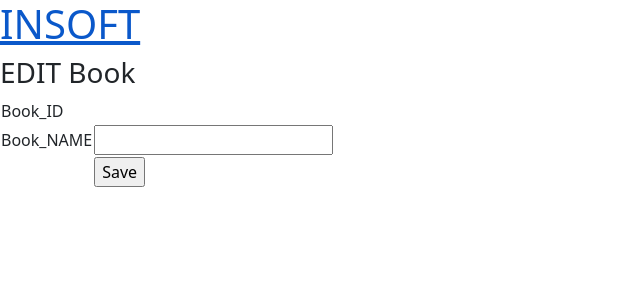
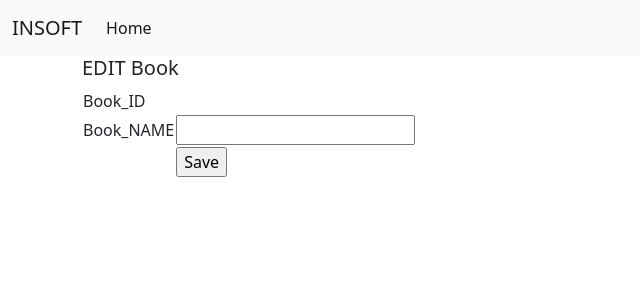
Before and after one commit to radosimarmata/insoft, a PHP site: page /edit.php?BOOKID=1 in a window 1280 px wide. Shown: the top 300 px of the page, without its empty margins (0-640 px from the left). Run offline with PHP 8.4, Linux system fonts and the light colour scheme; tables that the repository leaves empty or names only in its code hold one stand-in row (values such as "Sample post"); data that the repository does not hold is empty.

Commit message:
Pakai bootsrap

```diff
--- a/edit.php
+++ b/edit.php
@@ -11,8 +11,21 @@
     <title>Insoft CRUD</title>
 </head>
 <body>
-    <a href="index.php"><h1>INSOFT</h1></a>
-    <h3>EDIT Book</h1>
+    <nav class="navbar navbar-expand-lg navbar-light bg-light">
+        <div class="container-fluid">
+            <a class="navbar-brand" href="index.php">INSOFT</a>
+            <button class="navbar-toggler" type="button" data-bs-toggle="collapse" data-bs-target="#navbarNavAltMarkup" aria-controls="navbarNavAltMarkup" aria-expanded="false" aria-label="Toggle navigation">
+            <span class="navbar-toggler-icon"></span>
+            </button>
+            <div class="collapse navbar-collapse" id="navbarNavAltMarkup">
+            <div class="navbar-nav">
+                <a class="nav-link active" aria-current="page" href="index.php">Home</a>
+            </div>
+            </div>
+        </div>
+    </nav>
+    <div class="container">
+    <h5>EDIT Book</h5>
 
     <?php
     include 'connect.php';
@@ -44,5 +57,6 @@
         <?php
     }
     ?>
+    </div>
 </body>
 </html>
```
